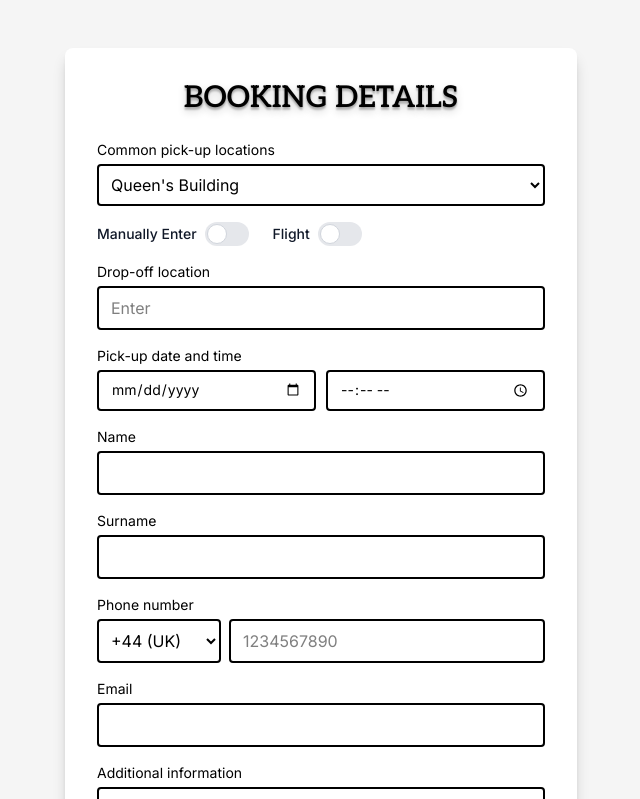
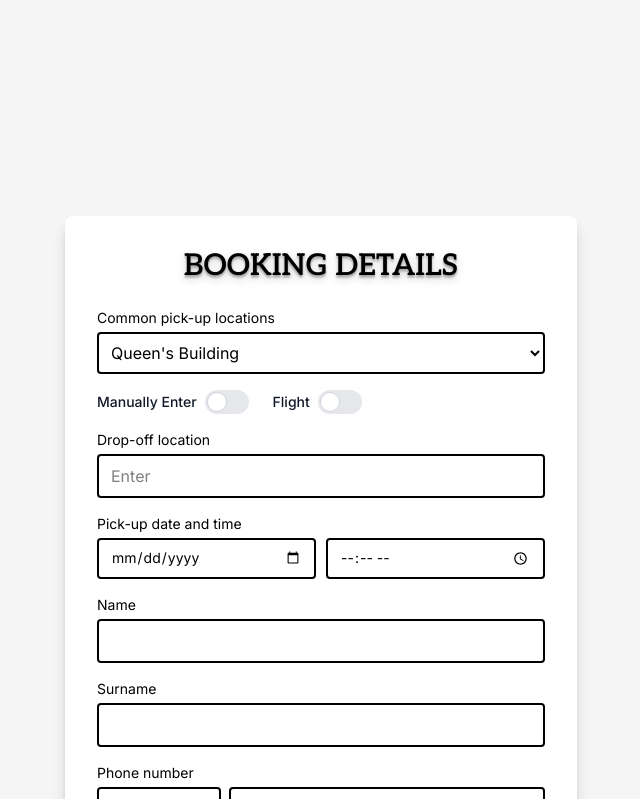
Before and after one commit to Otgon-Erdene-Otgonsukh/UoB-Proline-Taxi, a Next.js app: page /book in a window 1280 px wide. Shown: the top 799 px of the page, without its empty margins (319-959 px from the left). Built offline with nearby package versions, Linux system fonts and the light colour scheme.

Commit message:
added margins to booking page  to allow space for navbar

```diff
--- a/app/book/page.tsx
+++ b/app/book/page.tsx
@@ -12,7 +12,7 @@ export function BookingPage() {
 
   return (
     <div className="flex min-h-screen justify-center items-center font-inter p-4">
-      <div className="bg-white shadow-lg/20 p-4 sm:p-6 md:p-8 rounded-lg my-8 w-full max-w-lg">
+      <div className="bg-white mt-50 mb-30 shadow-lg/20 p-4 sm:p-6 md:p-8 rounded-lg my-8 w-full max-w-lg">
         <h1 className="font-aleo text-2xl sm:text-3xl font-semibold mb-6 text-center text-shadow-lg/20">
           BOOKING DETAILS
         </h1>
```
